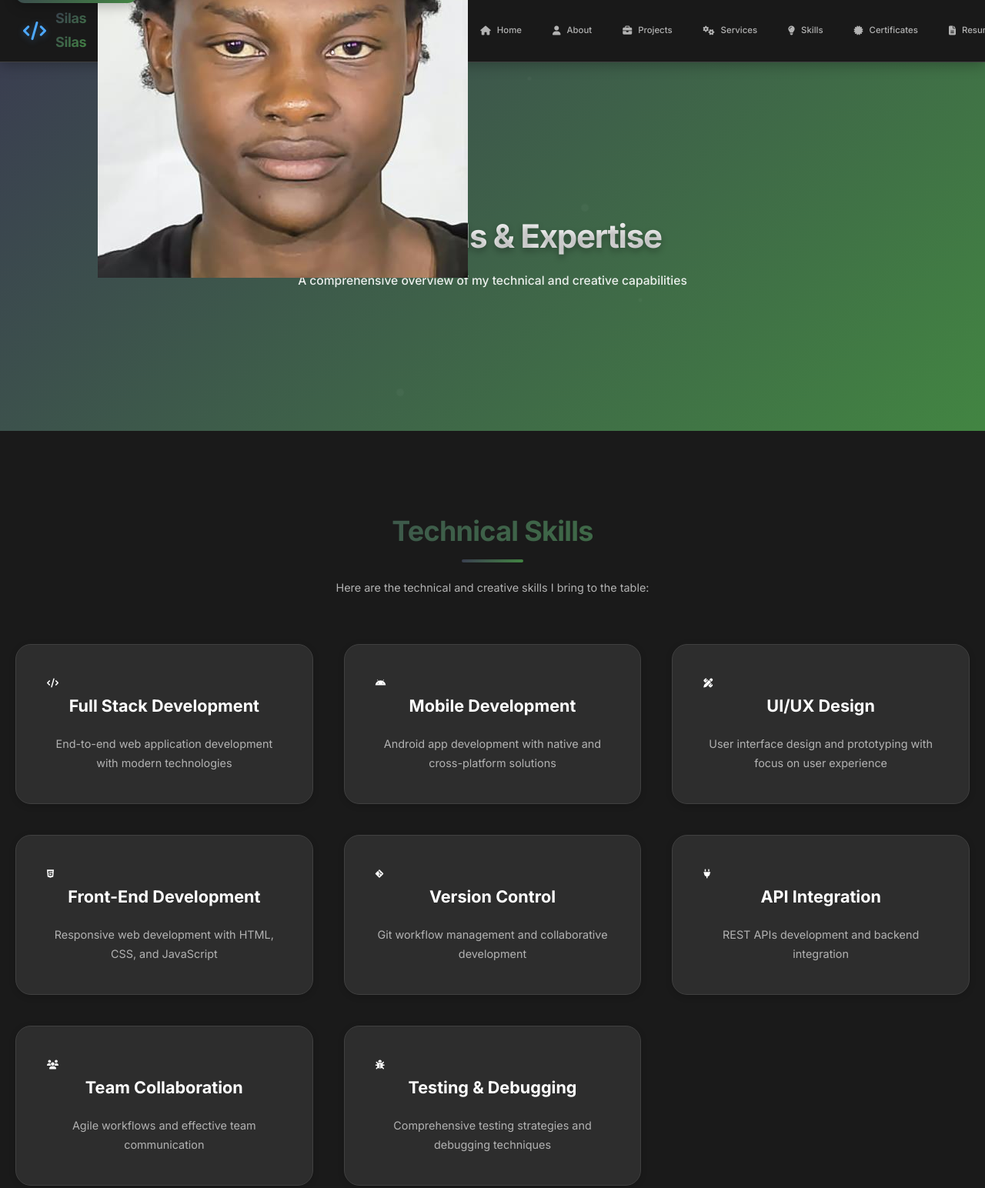
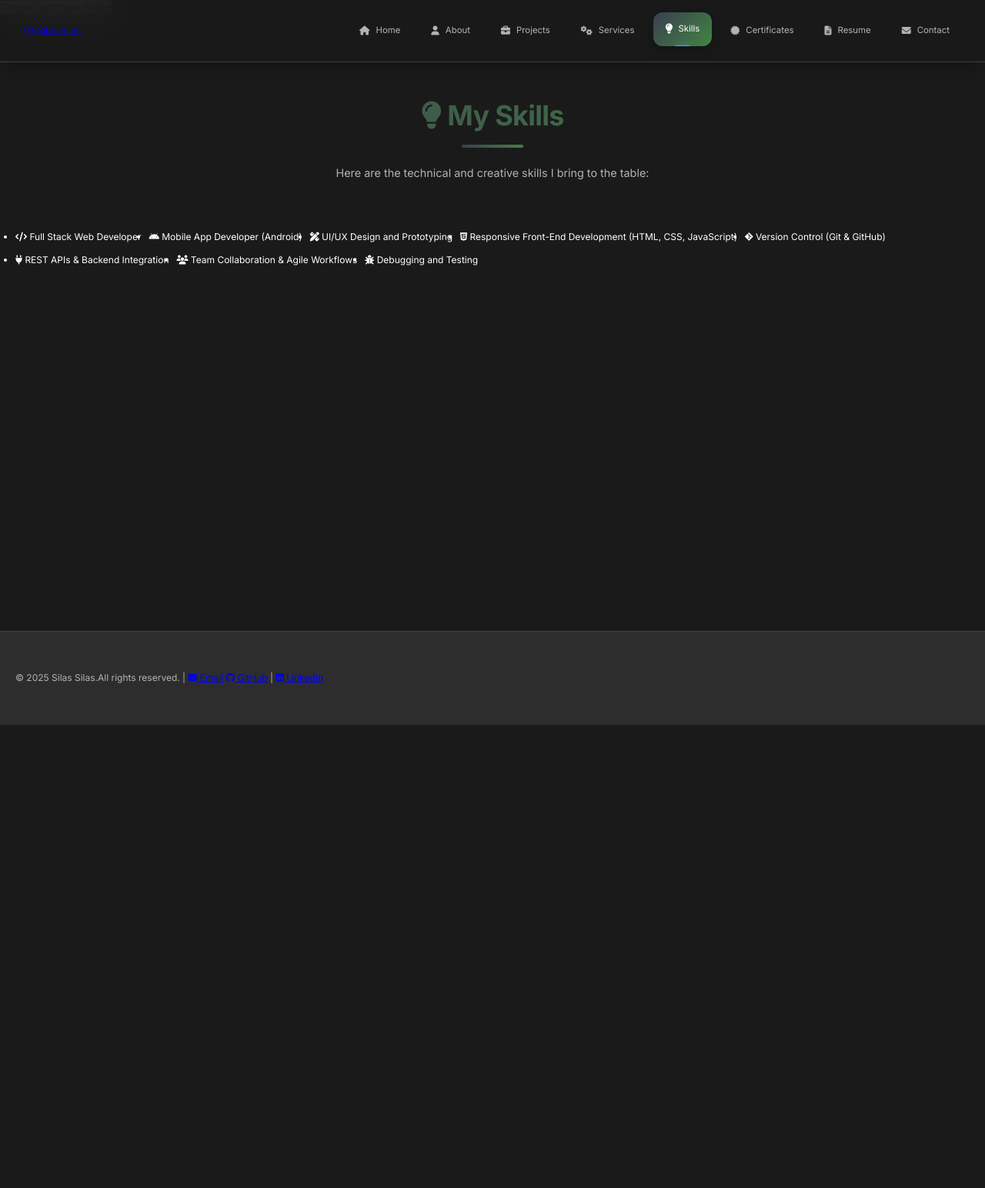
Before and after one commit to Silas-Ce/Portfolio-1, a website: page skills.html in a window 1280 px wide. Shown: the top 1544 px of the page at 77% size. After the commit the page ends 942 px from the top, so only its background shows below. Drawn offline with Linux system fonts and the light colour scheme.

Commit message:
Update skills.html

```diff
--- a/skills.html
+++ b/skills.html
@@ -2,28 +2,28 @@
 <html lang="en">
 <head>
   <meta charset="UTF-8" />
-  <meta name="viewport" content="width=device-width, initial-scale=1.0"/>
-  <title>Skills | Silas Silas</title>
-  <meta name="description" content="Technical and creative skills of Silas Silas: web, mobile, UI/UX, and more." />
+  <meta name="viewport" content="width=device-width, initial-scale=1" />
+  <title>Skills | Silas Ceaser</title>
+  <meta name="description" content="Technical and creative skills of Silas Ceaser: web, mobile, UI/UX, and more." />
   <link rel="icon" href="favicon.ico" />
   <link rel="stylesheet" href="style.css" />
   <link rel="stylesheet" href="https://cdnjs.cloudflare.com/ajax/libs/font-awesome/6.4.0/css/all.min.css" crossorigin="anonymous" referrerpolicy="no-referrer" />
-  <link href="https://fonts.googleapis.com/css2?family=Inter:wght@400;500;600;700&display=swap" rel="stylesheet">
+  <link href="https://fonts.googleapis.com/css2?family=Inter:wght@400;700&display=swap" rel="stylesheet">
 </head>
 <body>
+  <button class="toggle-mode-btn" onclick="toggleMode()">Toggle Light/Dark Mode</button>
+  <script>
+function toggleMode() {
+  document.body.classList.toggle('light-mode');
+}
+</script>
   <div class="page-wrapper">
-    <!-- Skip to main content link for accessibility -->
-    <a href="#main-content" class="skip-link">Skip to main content</a>
-
-    <!-- Navbar -->
 <nav class="navbar" role="navigation" aria-label="Main Navigation">
   <div class="navbar-container">
     <div class="navbar-logo">
-          <div class="logo-section">
-            <i class="fas fa-code logo-icon"></i>
-            <span class="logo-text">Silas Silas</span>
-          </div>
-          <img src="images/profile.jfif" alt="Silas Silas" class="profile-image">
+      <a href="index.html" aria-label="Home">
+        <i class="fas fa-code"></i> Silas Silas
+      </a>
     </div>
     <button class="navbar-toggle" aria-label="Toggle navigation" aria-expanded="false" aria-controls="navbar-links">
       <i class="fas fa-bars"></i>
@@ -40,132 +40,57 @@
     </ul>
   </div>
 </nav>
+<script>
+  // Hamburger menu toggle
+  document.addEventListener('DOMContentLoaded', function() {
+    const toggle = document.querySelector('.navbar-toggle');
+    const links = document.querySelector('.navbar-links');
+    toggle.addEventListener('click', function() {
+      links.classList.toggle('active');
+      const expanded = toggle.getAttribute('aria-expanded') === 'true' || false;
+      toggle.setAttribute('aria-expanded', !expanded);
+    });
 
-    <!-- Main Content -->
-    <main id="main-content">
-      <!-- Hero Section -->
-      <section class="hero-section">
-        <div class="hero-content">
-          <h1 class="hero-title">
-            <i class="fas fa-lightbulb"></i>
-            My Skills & Expertise
-          </h1>
-          <p class="hero-subtitle">
-            A comprehensive overview of my technical and creative capabilities
-          </p>
-        </div>
-      </section>
+    // Dynamic .active class for current page
+    const currentPage = window.location.pathname.split('/').pop() || 'index.html';
+    document.querySelectorAll('.navbar-links a').forEach(link => {
+      if (link.getAttribute('href') === currentPage) {
+        link.classList.add('active');
+      }
+    });
+  });
+</script>
 
-      <!-- Skills Overview -->
   <section class="section">
-        <div class="skills-overview">
-          <h2>Technical Skills</h2>
+    <h2><i class="fas fa-lightbulb"></i> My Skills</h2>
     <p>Here are the technical and creative skills I bring to the table:</p>
 
-          <div class="skills-grid">
-            <div class="card skill-card">
-              <div class="skill-icon">
-                <i class="fas fa-code"></i>
-              </div>
-              <h3>Full Stack Development</h3>
-              <p>End-to-end web application development with modern technologies</p>
+    <ul class="skills-list">
+      <li><i class="fas fa-code"></i> Full Stack Web Developer</li>
+      <li><i class="fab fa-android"></i> Mobile App Developer (Android)</li>
+      <li><i class="fas fa-pencil-ruler"></i> UI/UX Design and Prototyping</li>
+      <li><i class="fab fa-html5"></i> Responsive Front-End Development (HTML, CSS, JavaScript)</li>
+      <li><i class="fab fa-git-alt"></i> Version Control (Git & GitHub)</li>
+      <li><i class="fas fa-plug"></i> REST APIs & Backend Integration</li>
+      <li><i class="fas fa-users"></i> Team Collaboration & Agile Workflows</li>
+      <li><i class="fas fa-bug"></i> Debugging and Testing</li>
+    </ul>
+  </section>
   </div>
 
-            <div class="card skill-card">
-              <div class="skill-icon">
-                <i class="fab fa-android"></i>
-              </div>
-              <h3>Mobile Development</h3>
-              <p>Android app development with native and cross-platform solutions</p>
-            </div>
-
-            <div class="card skill-card">
-              <div class="skill-icon">
-                <i class="fas fa-pencil-ruler"></i>
-              </div>
-              <h3>UI/UX Design</h3>
-              <p>User interface design and prototyping with focus on user experience</p>
-            </div>
-
-            <div class="card skill-card">
-              <div class="skill-icon">
-                <i class="fab fa-html5"></i>
-              </div>
-              <h3>Front-End Development</h3>
-              <p>Responsive web development with HTML, CSS, and JavaScript</p>
-            </div>
-
-            <div class="card skill-card">
-              <div class="skill-icon">
-                <i class="fab fa-git-alt"></i>
-              </div>
-              <h3>Version Control</h3>
-              <p>Git workflow management and collaborative development</p>
-            </div>
-
-            <div class="card skill-card">
-              <div class="skill-icon">
-                <i class="fas fa-plug"></i>
-              </div>
-              <h3>API Integration</h3>
-              <p>REST APIs development and backend integration</p>
-            </div>
-
-            <div class="card skill-card">
-              <div class="skill-icon">
-                <i class="fas fa-users"></i>
-              </div>
-              <h3>Team Collaboration</h3>
-              <p>Agile workflows and effective team communication</p>
-            </div>
-
-            <div class="card skill-card">
-              <div class="skill-icon">
-                <i class="fas fa-bug"></i>
-              </div>
-              <h3>Testing & Debugging</h3>
-              <p>Comprehensive testing strategies and debugging techniques</p>
-            </div>
-          </div>
-        </div>
-      </section>
-
-      <!-- Call to Action -->
-      <section class="cta-section">
-        <div class="cta-content">
-          <h2>Ready to Work Together?</h2>
-          <p>Let's discuss how I can help bring your ideas to life</p>
-          <a href="contact.html" class="btn btn-primary">
-            <i class="fas fa-envelope"></i>
-            Get In Touch
-          </a>
-        </div>
-      </section>
-    </main>
-
-    <!-- Footer -->
   <footer class="footer">
-      <div class="footer-content">
-        <p>&copy; 2025 Silas Silas. All rights reserved.</p>
-        <div class="footer-links">
-          <a href="mailto:silasilas32@gmail.com" aria-label="Email">
-            <i class="fas fa-envelope"></i>
-            Email
-          </a>
-          <a href="https://github.com/Silas-Ce" target="_blank" aria-label="GitHub">
-            <i class="fab fa-github"></i>
-            GitHub
-          </a>
-          <a href="https://www.linkedin.com/in/silas-silas-ceaser/" target="_blank" aria-label="LinkedIn">
-            <i class="fab fa-linkedin"></i>
-            LinkedIn
-          </a>
-        </div>
-      </div>
+    <p>© 2025 Silas Silas.All rights reserved. |
+      <a href="mailto:ceazersilas@gmail.com"><i class="fas fa-envelope"></i> Email</a>
+      <a href="https://github.com/Silas-Ce" target="_blank"><i class="fab fa-github"></i> GitHub</a> |
+      <a href="https://www.linkedin.com/in/silas-silas-ceaser/" target="_blank"><i class="fab fa-linkedin"></i> LinkedIn</a>
+    </p>
   </footer>
-  </div>
-
-  <!-- Theme toggle script -->
-  <script src="theme-toggle.js"></script>
+  <script>
+  const toggle = document.querySelector('.navbar-toggle');
+  const links = document.querySelector('.navbar-links');
+  toggle.addEventListener('click', () => {
+    links.classList.toggle('active');
+  });
+</script>
 </body>
 </html>
```
Lines whose indentation alone changed are shown as unchanged.
